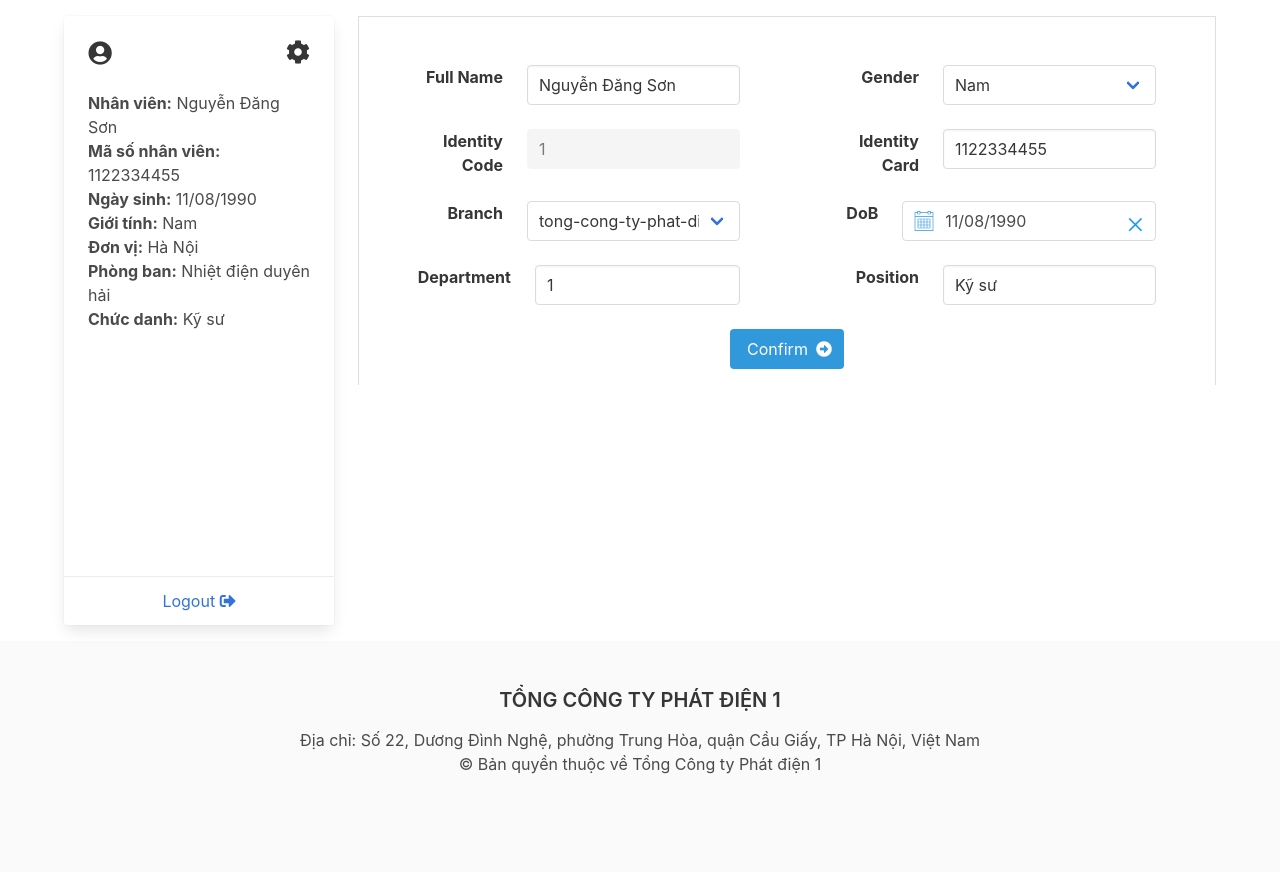
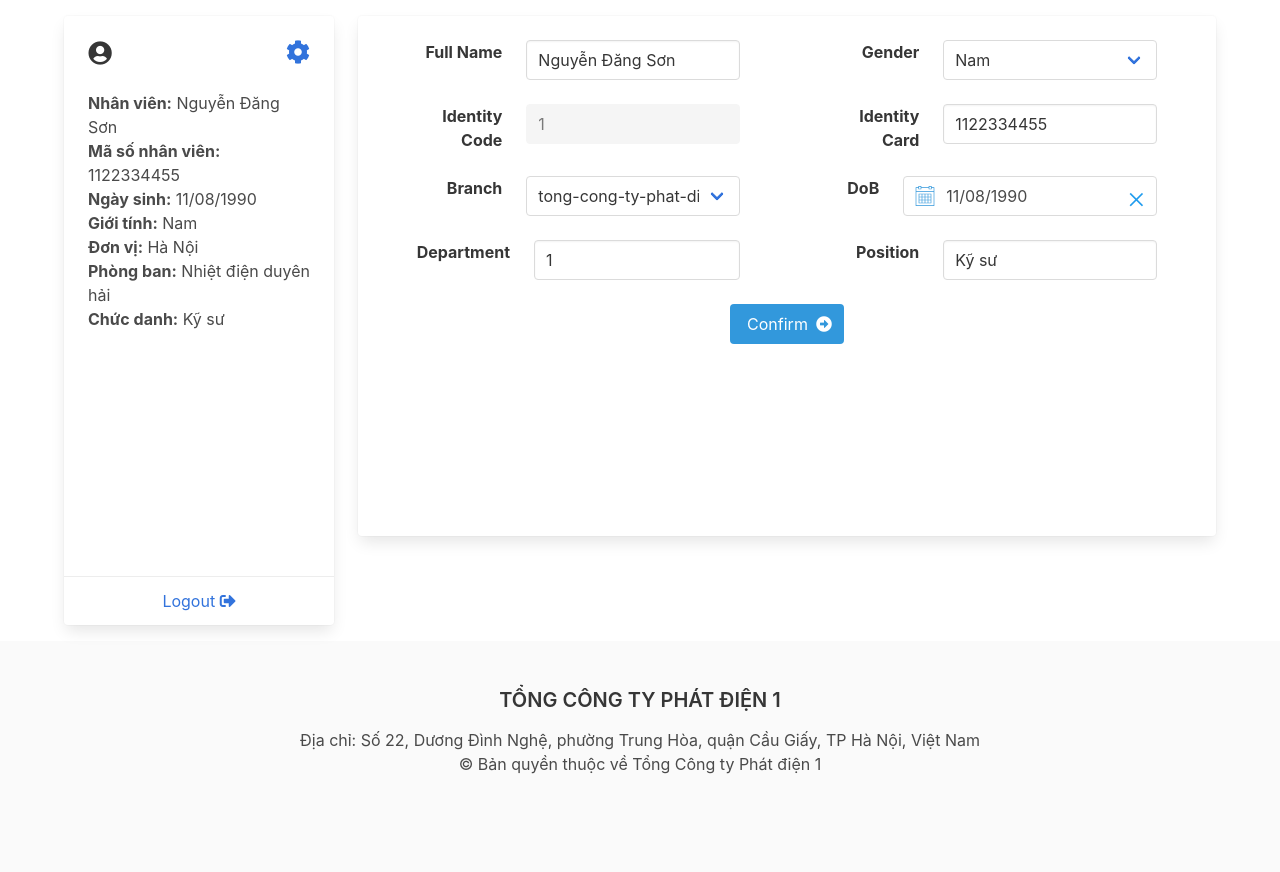
Before and after one commit to dangsonbk/evntest, a Django app: page /profile/1/ in a window 1280 px wide. Shown: the part 90-962 px from the top of the page. Run offline with Django 3.2, Linux system fonts and the light colour scheme; a user stored in the database is signed in; data comes from the database, SQL or seed files in the repository.

Commit message:
edit profile

```diff
--- a/quiz/templates/base_v2.html
+++ b/quiz/templates/base_v2.html
@@ -55,7 +55,9 @@
                             </span>
                             {{ user_info.user.first_name }}
                             <span class="icon is-pulled-right">
-                                <i class="fas fa-cog"></i>
+                                <a href="{% url 'quiz_profile' pk=user_info.id %}">
+                                    <i class="fas fa-cog"></i>
+                                </a>
                             </span>
                         </p>
                         <p><b>Nhân viên:</b> {{ user_info.full_name }}</p>
--- a/quiz/templates/quiz/user_profile.html
+++ b/quiz/templates/quiz/user_profile.html
@@ -40,8 +40,8 @@
 
 {% block content %}
 
-<div class="container is-max-widescreen">
-    <section class="section profile">
+<div class="card">
+    <div class="card-content" style="min-height: 65vh;">
         <form method="post">
             {% csrf_token %}
             {% for field in form %}
@@ -95,9 +95,11 @@
                 </div>
             </div>
         </form>
-    </section>
+    </div>
 </div>
+{% endblock %}
 
+{% block footer_script %}
 <script type="text/javascript">
     var options = {
         'type': 'date',
--- a/quiz/views.py
+++ b/quiz/views.py
@@ -33,7 +33,7 @@ class QuizProfileView(UpdateView):
     model = Profile
     template_name = 'quiz/user_profile.html'
     form_class = QuizProfileForm
-    success_url = '/quiz-welcome'  # TODO: change here to redirect quiz list
+    success_url = '/'
 
     def form_valid(self, form):
         redirect_url = super(QuizProfileView, self).form_valid(form)
```
